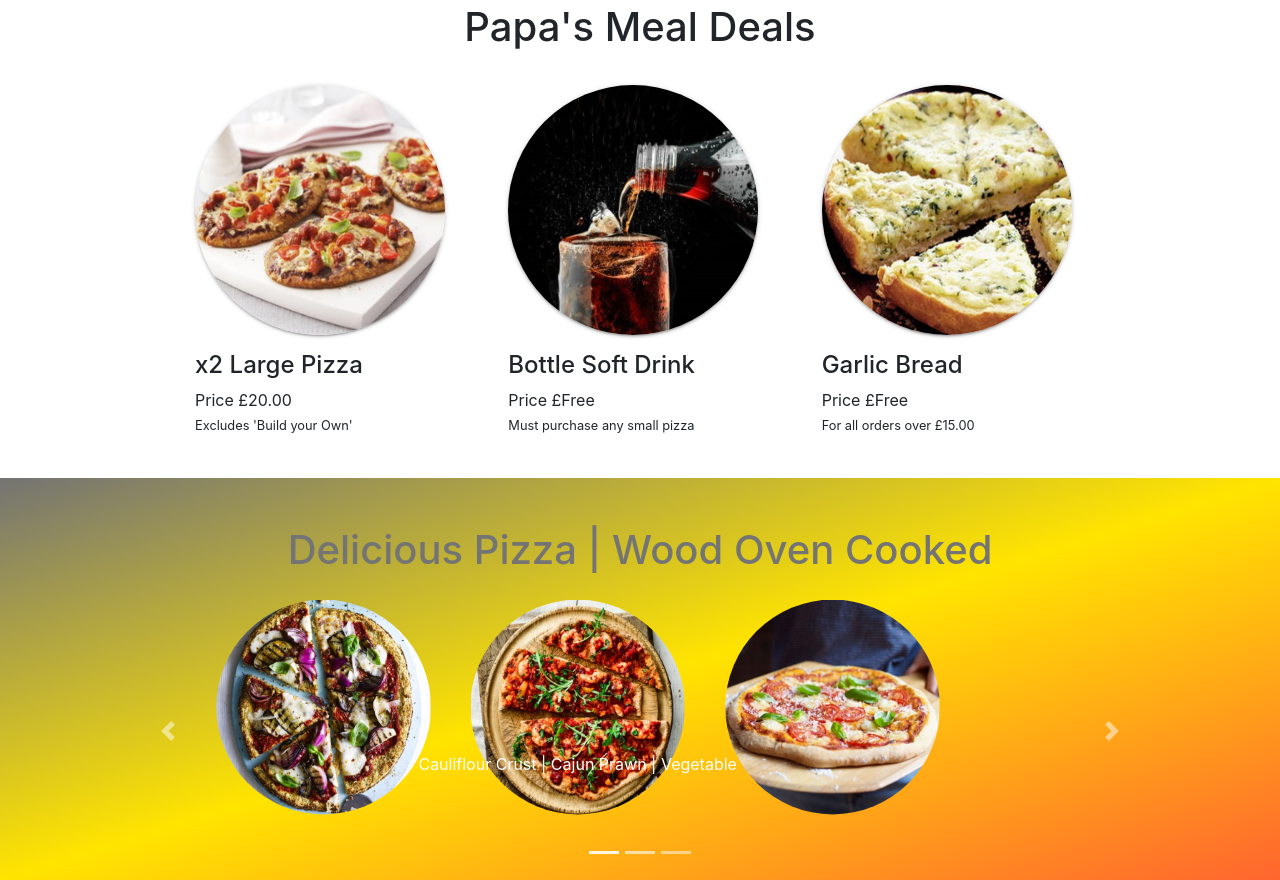
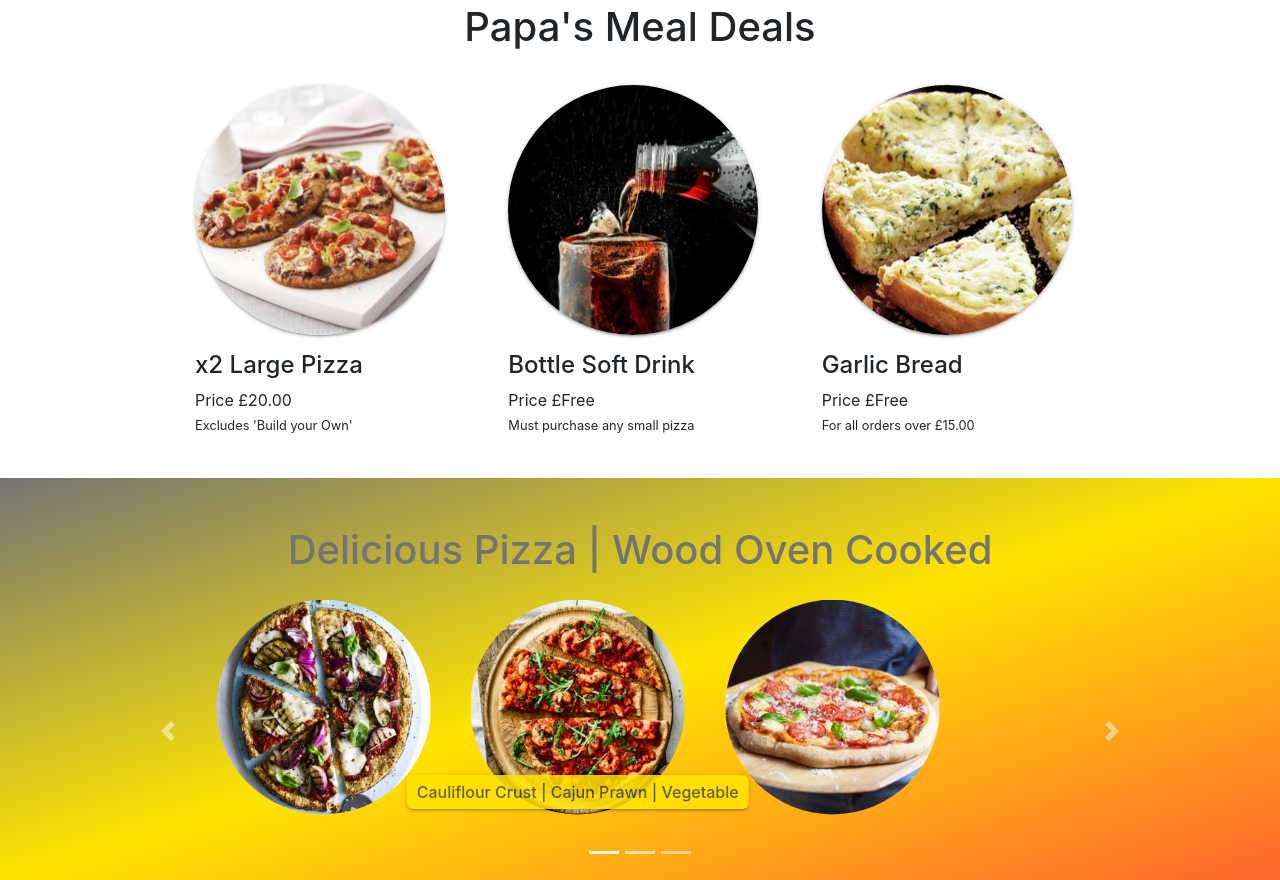
Before and after one commit to Spagettileg/new-papas-tops-pizza, a plain HTML site: page index.html in a window 1280 px wide. Shown: the part 712-1592 px from the top of the page. Drawn offline with nearby package versions, Linux system fonts and the light colour scheme.

Commit message:
Paragraph text in carousel formatted to include yellow background colour, padding, border-radius and box-shadow properties.

```diff
--- a/assets/css/style.css
+++ b/assets/css/style.css
@@ -357,12 +357,20 @@ td,
     padding: 1.1rem;
   }
 
-
-
-
-
-
-
+.carousel-item p {
+  /* Provides a semi-transparent background to names of pizza on carousel. */
+   color: #4d4c4c;
+   font-weight: 500;
+   background-color: #FFE400;
+   opacity: 0.85;
+   padding: 5px 10px 5px 10px;
+   border-radius: 6px;
+   box-shadow: 0 2px 2px 0 rgba(0, 0, 0, 0.14), 0 3px 1px -2px rgba(0, 0, 0, 0.12), 0 1px 5px 0 rgba(0, 0, 0, 0.2);
+   position: absolute;
+   top: 50%;
+   left: 50%;
+   transform: translate(-50%, -50%);
+}
 
 /*--------------- Footer ---------------*/
 
```
